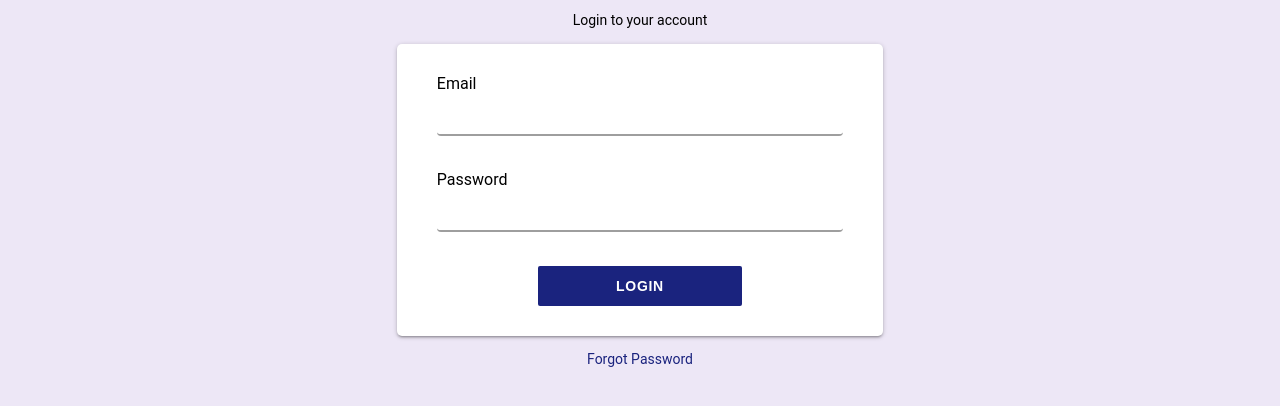
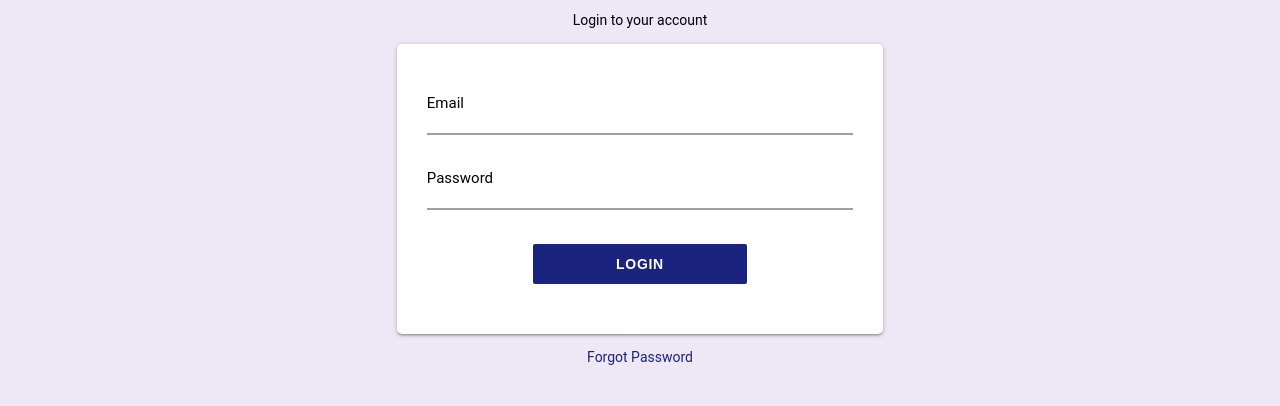
Before and after one commit to Sanmi01/Simple-login-page, a plain HTML site: page index.html in a window 1280 px wide. Shown: the part 308-714 px from the top of the page. Drawn offline with Linux system fonts and the light colour scheme.

Commit message:
added extra padding

```diff
--- a/css/styles.css
+++ b/css/styles.css
@@ -89,7 +89,7 @@ nav ul li:hover {
 }
 
 .form {
-    padding: 30px 40px;
+    padding: 50px 30px;
     background-color: #fff;
     width: 38%;
     box-shadow: 0 2px 2px 0 rgba(0, 0, 0, 0.14), 0 3px 1px -2px rgba(0, 0, 0, 0.12), 0 1px 5px 0 rgba(0, 0, 0, 0.2);
@@ -100,22 +100,24 @@ nav ul li:hover {
     margin-bottom: 17px;
     padding-bottom: 17px;
     position: relative;
+    transition: 0.35s;
 }
 
 .form-control label {
     color: black;
     display: block;
     margin-bottom: 5px;
+    font-size: 15px;
+    transition: 0.35s;
 }
 
 .form-control input {
     border: none;
     border-bottom: 2px solid #9e9e9e;
-    border-radius: 4px;
     display: block;
     width: 100%;
-    padding: 10px;
     font-size: 14px;
+    transition: 0.35s;
 }
 
 .form-control:focus-within label {
@@ -128,6 +130,7 @@ nav ul li:hover {
     outline: none;
     border: none;
     border-bottom: 3px solid #1a237e;
+    padding: 10px;
     padding-top: 1.3rem;
     transition: 0.35s;
 }
```
